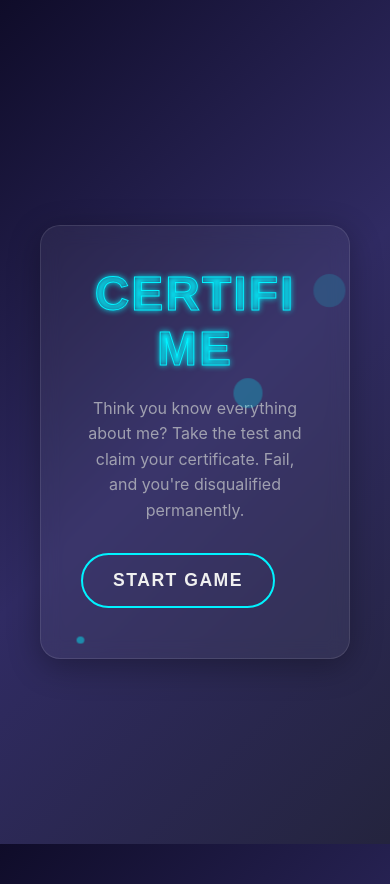
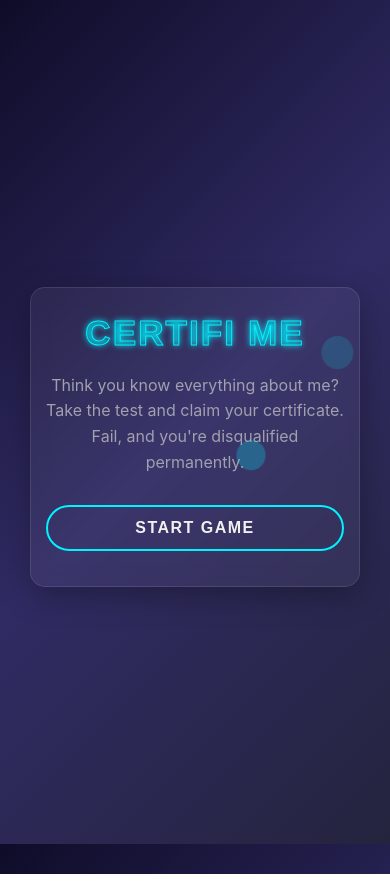
Before and after one commit to Reagan-WebDev/DeGame, a React (Vite) app: page / in a window 390 px wide. Built offline with nearby package versions, Linux system fonts and the light colour scheme.

Commit message:
made the page responsive now

```diff
--- a/src/index.css
+++ b/src/index.css
@@ -215,3 +215,48 @@
   50% { opacity: 0.5; }
   100% { transform: translateY(-10vh) scale(1.5); opacity: 0; }
 }
+
+/* Responsive UI for Mobile Screens */
+@media (max-width: 600px) {
+  #root {
+    padding: 15px;
+  }
+
+  .glass-card {
+    padding: 25px 15px;
+    border-radius: 15px;
+  }
+
+  .title-glow {
+    font-size: 2.2rem !important;
+  }
+
+  h2 {
+    font-size: 1.3rem !important;
+  }
+
+  h3 {
+    font-size: 1rem !important;
+  }
+
+  .btn {
+    padding: 12px 20px;
+    font-size: 1rem;
+    width: 100%;
+  }
+
+  .btn-option {
+    padding: 12px 15px;
+    font-size: 0.95rem;
+    word-wrap: break-word;
+    overflow-wrap: break-word;
+  }
+
+  /* Scale down the certificate circles if they have fixed sizes inline */
+  div[style*="width: 150px"] {
+    width: 120px !important;
+    height: 120px !important;
+    font-size: 2rem !important;
+    margin: 15px auto !important;
+  }
+}
```
